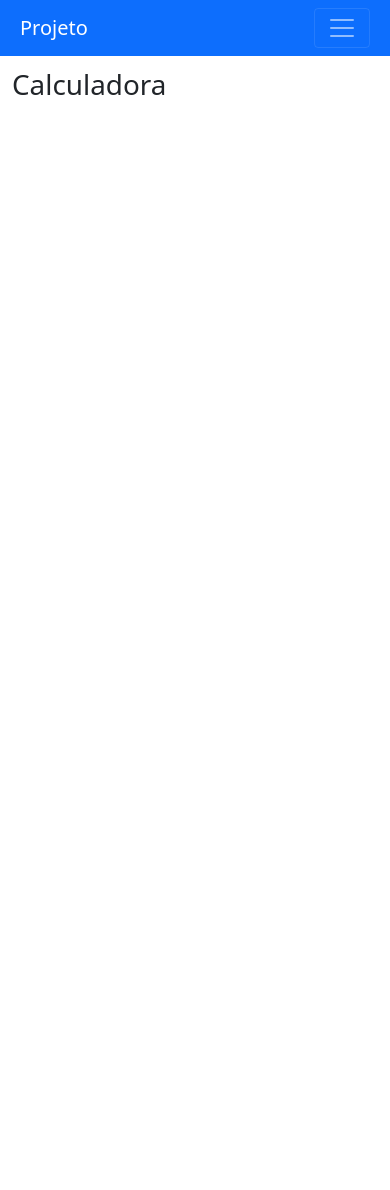
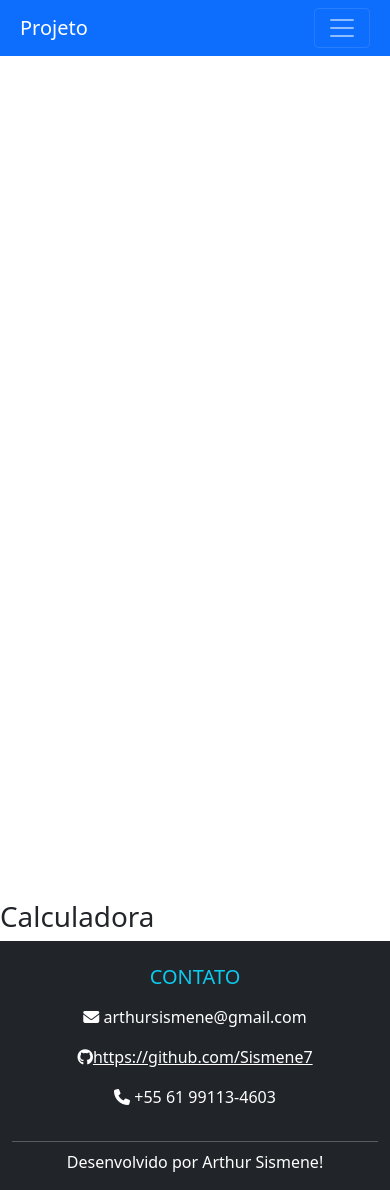
Before and after one commit to AnitaGeovanaBR/IniciacaoFrontend, an Angular app: page /calculadora in a window 390 px wide. Before the commit the page ends 844 px from the top, so only its background shows below. Built offline with nearby package versions, Linux system fonts and the light colour scheme.

Commit message:
AddFooter

```diff
--- a/angular.json
+++ b/angular.json
@@ -2,7 +2,8 @@
   "$schema": "./node_modules/@angular/cli/lib/config/schema.json",
   "version": 1,
   "cli": {
-    "packageManager": "npm"
+    "packageManager": "npm",
+    "analytics": "05fbaf2e-440f-46d8-9a5e-27a86f43f1bf"
   },
   "newProjectRoot": "projects",
   "projects": {
--- a/src/app/app.html
+++ b/src/app/app.html
@@ -1,7 +1,12 @@
 
 <app-menu></app-menu>
-<div class="container" style="margin-top: 12px;">
+    <head>
+    <link rel="stylesheet" href="https://cdnjs.cloudflare.com/ajax/libs/font-awesome/6.5.1/css/all.min.css" integrity="sha512-DTOQO9RWCH3ppGqcWaEA1BIZOC6xxalwEsw9c2QQeAIftl+Vegovlnee1c9QX4TctnWMn13TZye+giMm8e2LwA==" crossorigin="anonymous" referrerpolicy="no-referrer" />
+    </head>
+<div class="container" style="margin-top: 100vh;">
   <router-outlet />
 </div>
-
-<!-- adicionar footer -->
+<div class="content-wrapper">
+    <router-outlet></router-outlet>
+</div>
+<app-rodape></app-rodape>
--- a/src/app/components/rodape/rodape.css
+++ b/src/app/components/rodape/rodape.css
@@ -0,0 +1,3 @@
+body {
+    padding-bottom: 100px;
+}
--- a/src/app/components/rodape/rodape.html
+++ b/src/app/components/rodape/rodape.html
@@ -1 +1,29 @@
-<p>rodape works!</p>
+<footer class="bg-dark text-white py-3"> <div class="container text-center">
+        <div class="row justify-content-center">
+            <div class="col-md-4 col-lg-3 col-xl-3 mx-auto mt-2">
+                <h5 class="text-uppercase mb-3 font-weight-bold text-info">Contato</h5>
+
+                <p>
+                    <i class="fas fa-envelope mr-2"></i> arthursismene@gmail.com
+                </p>
+
+                <p>
+                    <i class="fab fa-github mr-2"></i>
+                    <a href="https://github.com/Sismene7" class="text-white">https://github.com/Sismene7</a>
+                </p>
+
+                <p>
+                    <i class="fas fa-phone mr-2"></i> +55 61 99113-4603
+                </p>
+            </div>
+        </div>
+
+        <hr class="mt-3 mb-2"> <div class="row">
+             <div class="col-12">
+                 <p class="mb-0">
+                    Desenvolvido por Arthur Sismene!
+                 </p>
+             </div>
+        </div>
+    </div>
+</footer>
--- a/src/app/paginas/inicio/inicio.html
+++ b/src/app/paginas/inicio/inicio.html
@@ -1 +1 @@
-<p>inicio works!</p>
+<p>!</p>
```
